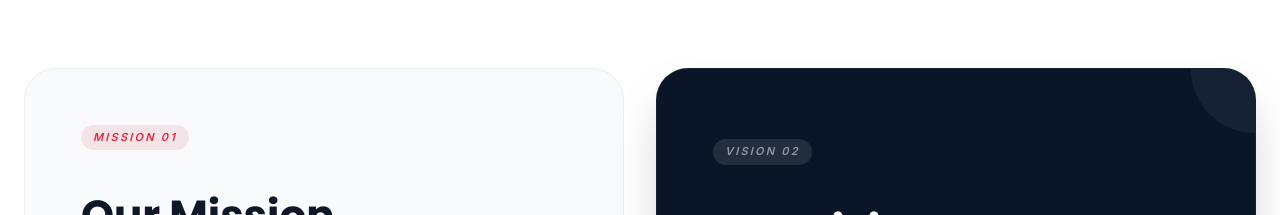
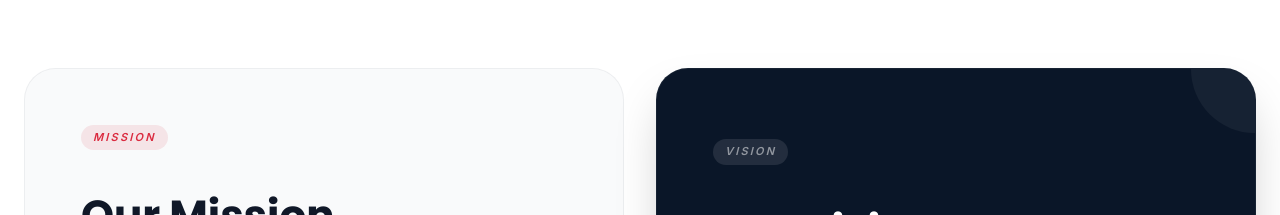
Before and after one commit to Sushincm/acadome, a React (Vite) app: page /about-us in a window 1280 px wide. Shown: the part 1960-2175 px from the top of the page. Built offline with nearby package versions, Linux system fonts and the light colour scheme.

Commit message:
style: remove numbering from Mission and Vision tags

```diff
--- a/src/pages/AboutUs.jsx
+++ b/src/pages/AboutUs.jsx
@@ -98,13 +98,13 @@ export default function AboutUs() {
       <section className="pb-12 md:pb-24 lg:pb-44 px-6 bg-white">
         <div className="container max-w-[1240px] mx-auto grid grid-cols-1 md:grid-cols-2 gap-8">
             <div ref={missionRef} className="p-10 md:p-14 rounded-3xl md:rounded-[32px] bg-gray-50 border border-gray-900/5 hover:shadow-xl transition-all duration-500 flex flex-col justify-center">
-               <span className="inline-block px-3 py-1 bg-accent-red/10 text-accent-red text-[11px] font-bold uppercase tracking-[0.2em] rounded-full mb-8 italic w-fit">Mission 01</span>
+               <span className="inline-block px-3 py-1 bg-accent-red/10 text-accent-red text-[11px] font-bold uppercase tracking-[0.2em] rounded-full mb-8 italic w-fit">Mission</span>
                <h3 className="font-heading font-bold text-[28px] md:text-[36px] lg:text-[42px] text-gray-900 mb-6">{aboutData.missionVision.mission.title}</h3>
                <p className="text-gray-500 leading-relaxed text-lg">{aboutData.missionVision.mission.content}</p>
             </div>
             <div className="p-10 md:p-14 rounded-3xl md:rounded-[32px] bg-[#0A1628] border border-white/5 text-white shadow-2xl hover:-translate-y-2 transition-all duration-500 flex flex-col justify-center relative overflow-hidden group">
                <div className="absolute top-0 right-0 w-32 h-32 bg-white/5 rounded-full -translate-y-1/2 translate-x-1/2 group-hover:scale-150 transition-transform duration-1000"></div>
-               <span className="inline-block px-3 py-1 bg-white/10 text-white/50 text-[11px] font-bold uppercase tracking-[0.2em] rounded-full mb-8 italic w-fit">Vision 02</span>
+               <span className="inline-block px-3 py-1 bg-white/10 text-white/50 text-[11px] font-bold uppercase tracking-[0.2em] rounded-full mb-8 italic w-fit">Vision</span>
                <h3 className="font-heading font-bold text-[28px] md:text-[36px] lg:text-[42px] mb-6">{aboutData.missionVision.vision.title}</h3>
                <p className="text-white/60 leading-relaxed font-body text-lg">{aboutData.missionVision.vision.content}</p>
             </div>
```
